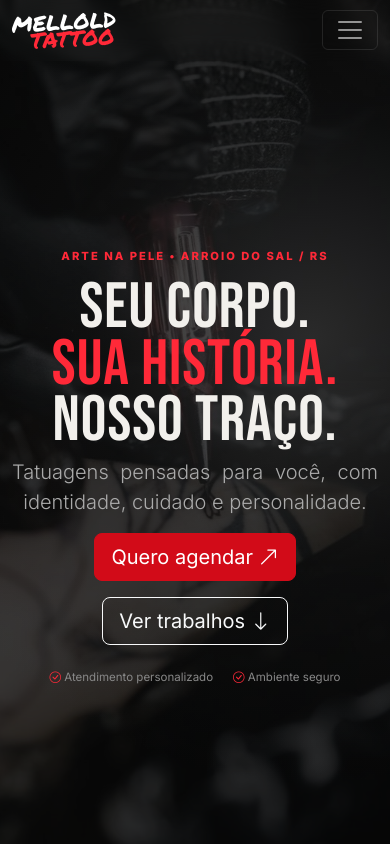
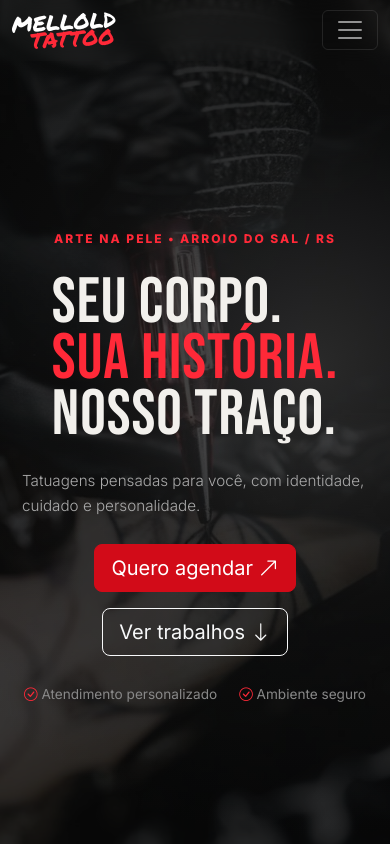
Before and after one commit to niczmd/mellold-tattoo-site, a website with bundled scripts: page mellold-tattoo/index.html in a window 390 px wide. Shown: the top 844 px of the page. Built offline with nearby package versions, Linux system fonts and the light colour scheme.

Commit message:
correção de responsividade

```diff
--- a/mellold-tattoo/css/styles.css
+++ b/mellold-tattoo/css/styles.css
@@ -340,17 +340,29 @@ h1 span, h2 span {
     /* CONFIGURAÇÕES GERAIS */
 
     .section-padding {
-        padding: 75px 22px;
+        padding: 70px 22px;
+    }
+
+    section .container {
+        width: 100%;
+        max-width: 100%;
+        padding-left: 0;
+        padding-right: 0;
     }
 
 
     /* HEADER / HERO */
+
+    .hero-section {
+        padding: 0 22px 70px;
+    }
 
     .hero-section .row {
         justify-content: center;
     }
 
     .hero-section [class*="col-"] {
+        width: 100%;
         text-align: center;
     }
 
@@ -358,20 +370,56 @@ h1 span, h2 span {
         text-align: center !important;
     }
 
-    .hero-section h1,
-    .hero-section h2 {
+    .hero-content {
         width: 100%;
-        text-align: justify !important;
-        text-align-last: center;
+        max-width: 100%;
+        margin: 0 auto;
     }
 
-    .hero-section p {
-        width: 100%;
+    .eyebrow {
         text-align: justify;
         text-align-last: center;
     }
+    p.eyebrow {
+        font-size: 0.75rem !important;
+    }
+
+    /* TÍTULO DO HERO */
+
+    .hero-title {
+    width: fit-content;
+    max-width: 100%;
+    margin: 0 auto 24px;
+    font-size: clamp(2rem, 9vw, 3rem);
+    line-height: 1.1;
+    letter-spacing: -0.5px;
+    text-align: left !important;
+    }
+
+    .hero-title > span {
+        display: block;
+        width: 100%;
+        text-align: left !important;
+    }
+
+    .hero-title > span:nth-child(2) {
+        color: var(--red-light);
+    }
+
+    /* PARÁGRAFO DO HERO */
+
+    .hero-content p {
+        width: 100%;
+        max-width: 100%;
+        margin: 0 0 25px;
+        font-size: 0.95rem;
+        line-height: 1.7;
+        text-align: left !important;
+    }
 
     .hero-content .btn {
+        display: block;
+        width: fit-content;
         margin-left: auto;
         margin-right: auto;
     }
@@ -382,15 +430,15 @@ h1 span, h2 span {
     .hero-details {
         width: 100%;
         display: flex;
-        flex-wrap: wrap;
+        flex-direction: row;
         justify-content: center !important;
-        align-items: center;
-        gap: 12px 20px;
-        text-align: center;
+        align-items: justify;
+        gap: 22px;
+        margin-top: 28px !important;
     }
 
     .hero-details span {
-        text-align: center;
+        font-size: 0.85rem;
     }
 
 
@@ -398,17 +446,25 @@ h1 span, h2 span {
 
     section h2 {
         width: 100%;
-        text-align: justify !important;
-        text-align-last: center;
+        max-width: 100%;
+        margin-left: auto;
+        margin-right: auto;
+        text-align: center !important;
+        line-height: 1.2;
     }
 
     section h3 {
         text-align: center;
+        line-height: 1.3;
     }
 
     section p {
-        text-align: justify;
-        text-align-last: center;
+        width: 100%;
+        max-width: 100%;
+        margin-left: auto;
+        margin-right: auto;
+        line-height: 1.7;
+        text-align: left;
     }
 
 
@@ -417,8 +473,8 @@ h1 span, h2 span {
     #portfolio h2,
     .portfolio-section h2 {
         width: 100%;
-        text-align: justify !important;
-        text-align-last: center;
+        max-width: 100%;
+        text-align: center !important;
     }
 
     #portfolio .eyebrow,
@@ -431,6 +487,7 @@ h1 span, h2 span {
         display: flex;
         flex-wrap: wrap;
         justify-content: center;
+        align-items: center;
         gap: 8px;
     }
 
@@ -438,15 +495,18 @@ h1 span, h2 span {
     /* CARDS DE ESTILOS */
 
     .style-card {
+        height: 100%;
         text-align: center;
     }
 
     .style-card h3 {
         text-align: center;
+        line-height: 1.3;
     }
 
     .style-card p {
         text-align: center;
+        line-height: 1.6;
     }
 
 
@@ -468,21 +528,28 @@ h1 span, h2 span {
     }
 
     .contact-links {
+        display: flex;
+        flex-direction: column;
         align-items: flex-start;
         width: 100%;
+        gap: 12px;
     }
 
     .contact-links a {
-        display: flex;
+        display: inline-flex;
+        align-items: flex-start;
         max-width: 100%;
         min-width: 0;
         white-space: normal;
         overflow-wrap: anywhere;
         word-break: break-word;
+        line-height: 1.5;
     }
 
     .contact-links a i {
         flex-shrink: 0;
+        margin-top: 3px;
+        margin-right: 8px;
     }
 
 
@@ -493,4 +560,7 @@ h1 span, h2 span {
         justify-content: center !important;
     }
 
+    .desktop-break {
+    display: none;
 }
+}
--- a/mellold-tattoo/index.html
+++ b/mellold-tattoo/index.html
@@ -51,7 +51,7 @@
         <div class="row align-items-center min-vh-100">
           <div class="col-lg-7 hero-content">
             <p class="eyebrow">ARTE NA PELE • ARROIO DO SAL / RS</p>
-            <h1>SEU CORPO.<br><span>SUA HISTÓRIA.</span><br>NOSSO TRAÇO.</h1>
+            <h1 class="hero-title">SEU CORPO.<br class="desktop-break"><span>SUA HISTÓRIA.</span><br class="desktop-break">NOSSO TRAÇO.</h1>
             <p class="lead hero-description">
               Tatuagens pensadas para você, com identidade, cuidado e personalidade.
             </p>
@@ -73,7 +73,7 @@
         <div class="row g-5 align-items-center">
           <div class="col-lg-5">
             <p class="eyebrow">01 / O ESTÚDIO</p>
-            <h2>IDEIAS QUE<br>GANHAM <span>PELE.</span></h2>
+            <h2 class="hero-title">IDEIAS QUE<br class="desktop-break"> GANHAM <span>PELE.</span></h2>
           </div>
           <div class="col-lg-7">
             <p class="section-text">
@@ -108,7 +108,7 @@
     <section id="estilos" class="section-padding">
       <div class="container">
         <p class="eyebrow">02 / ESPECIALIDADES</p>
-        <h2>ESTILOS COM<br><span>PERSONALIDADE.</span></h2>
+        <h2 class="hero-title">ESTILOS COM<br class="desktop-break"><span>PERSONALIDADE.</span></h2>
 
         <div class="row g-3 mt-4">
           <div class="col-12 col-md-6">
@@ -151,7 +151,7 @@
       <div class="container">
         <p class="eyebrow">03 / PORTFÓLIO</p>
         <div class="d-flex flex-wrap justify-content-between align-items-end gap-3">
-          <h2>TRAÇOS QUE<br>FALAM <span>POR SI.</span></h2>
+          <h2 class="hero-title">TRAÇOS QUE<br class="desktop-break"> FALAM <span>POR SI.</span></h2>
           <div id="galleryFilters" class="d-flex flex-wrap gap-2">
             <button class="btn btn-sm btn-danger filter-button active" data-filter="todos">Todos</button>
             <button class="btn btn-sm btn-outline-light filter-button" data-filter="fine-line">Fine Line</button>
@@ -184,7 +184,7 @@
         <div class="row g-5">
           <div class="col-lg-6">
             <p class="eyebrow">04 / CONTATO</p>
-            <h2>VAMOS CRIAR<br>ALGO <span>ÚNICO.</span></h2>
+            <h2 class="hero-title">VAMOS CRIAR<br class="desktop-break"> ALGO <span>ÚNICO.</span></h2>
             <p class="section-text mt-4">
               Envie sua ideia. O primeiro passo começa com uma conversa.
             </p>
```
Also changed, not shown: mellold-tattoo/package.json (added, +11 -0 lines), 1 other file.
